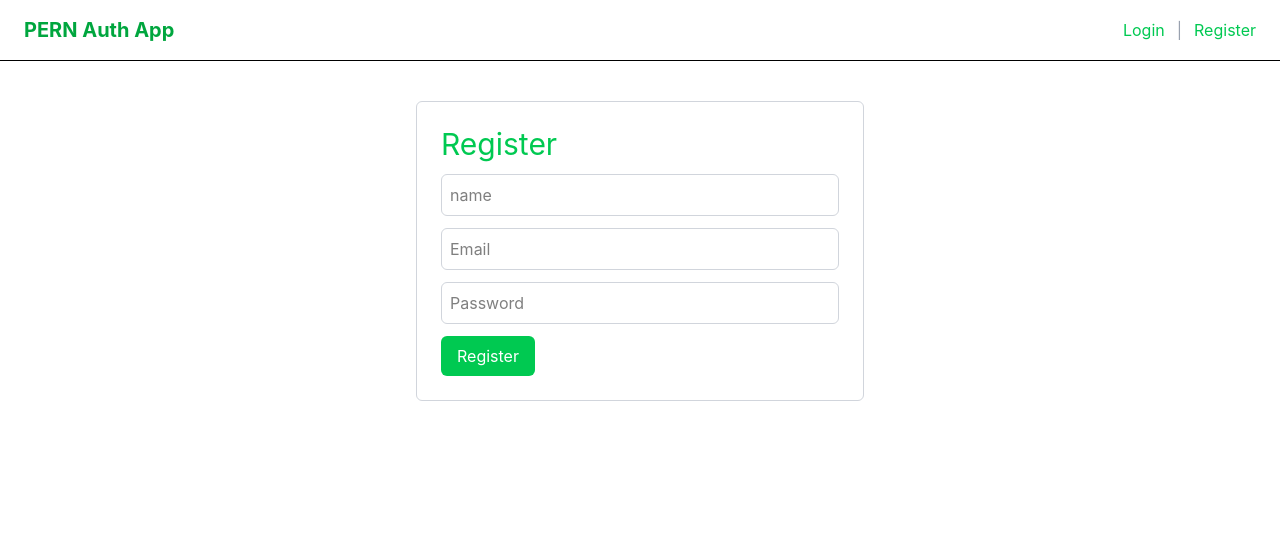
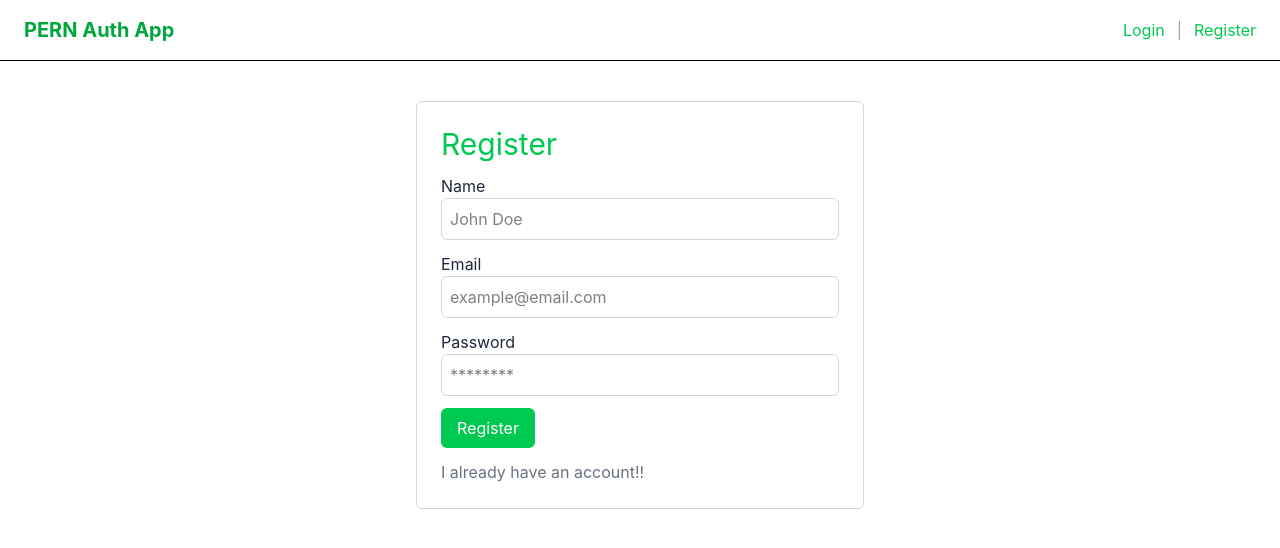
Before and after one commit to sakibdeveloper999/PERN-login-and-register, a React (Vite) app in the folder frontend/: page /register in a window 1280 px wide. Shown: the top 548 px of the page. Built offline with nearby package versions, Linux system fonts and the light colour scheme; no server answers.

Commit message:
Update: optimize register form

```diff
--- a/frontend/src/pages/Register.jsx
+++ b/frontend/src/pages/Register.jsx
@@ -4,72 +4,121 @@ import { useNavigate } from 'react-router-dom'
 
 const Register = ({ setUser }) => {
     const [form, setForm] = useState({
+        name: "",
         email: "",
         password: ""
     });
 
-    const [error, setError] = useState("")
+    const [error, setError] = useState("");
     const navigate = useNavigate();
 
     const handleSubmit = async (e) => {
         e.preventDefault();
-        try{
-            const res = await axios.post("http://localhost:5000/api/auth/register", form);
+
+        try {
+            const res = await axios.post(
+                "http://localhost:5000/api/auth/register",
+                form
+            );
+
             setUser(res.data);
             navigate("/");
-        }catch(error){
-            setError("Invalid email or password");
+        } catch (error) {
+            setError("Registration failed");
             console.error("Register error:", error);
         }
     };
 
     return (
-        <div className='max-w-md mx-auto mt-10 p-6 border border-gray-300 rounded-md'>
-            <h2 className='text-3xl mb-3 align-center text-green-500' >Register</h2>
-            {error && <p className='text-red-500 mb-3'>{error}</p>}
+        <div className="max-w-md mx-auto mt-10 p-6 border border-gray-300 rounded-md">
+            <h2 className="text-3xl mb-3 text-green-500">
+                Register
+            </h2>
+
+            {error && (
+                <p className="text-red-500 mb-3">
+                    {error}
+                </p>
+            )}
+
             <form onSubmit={handleSubmit}>
+
+                <label htmlFor="name" className="text-gray-800">
+                    Name
+                </label>
                 <input
+                    id="name"
+                    name="name"
                     type="text"
-                    placeholder='name'
+                    placeholder="John Doe"
+                    autoComplete="name"
                     required
                     value={form.name}
                     className="border border-gray-300 rounded-md p-2 w-full mb-3"
-                    onChange={
-                        (e) => setForm(
-                            { ...form, name: e.target.value }
-                           )
-                       }
+                    onChange={(e) =>
+                        setForm({
+                            ...form,
+                            name: e.target.value
+                        })
+                    }
                 />
+
+                <label htmlFor="email" className="text-gray-800">
+                    Email
+                </label>
                 <input
+                    id="email"
+                    name="email"
                     type="email"
-                    placeholder='Email'
+                    placeholder="example@email.com"
+                    autoComplete="email"
                     required
                     value={form.email}
                     className="border border-gray-300 rounded-md p-2 w-full mb-3"
-                    onChange={
-                        (e) => setForm(
-                            { ...form, email: e.target.value }
-                           )
-                       }
+                    onChange={(e) =>
+                        setForm({
+                            ...form,
+                            email: e.target.value
+                        })
+                    }
                 />
+
+                <label htmlFor="password" className="text-gray-800">
+                    Password
+                </label>
                 <input
+                    id="password"
+                    name="password"
                     type="password"
-                    placeholder='Password'
+                    placeholder="********"
+                    autoComplete="new-password"
                     required
                     value={form.password}
                     className="border border-gray-300 rounded-md p-2 w-full mb-3"
-                    onChange={
-                        (e) => setForm(
-                            { ...form, password: e.target.value }
-                           )
-                       }
+                    onChange={(e) =>
+                        setForm({
+                            ...form,
+                            password: e.target.value
+                        })
+                    }
                 />
-                <button type="submit" className="bg-green-500 text-white py-2 px-4 rounded-md hover:bg-green-600">
+
+                <button
+                    type="submit"
+                    className="bg-green-500 text-white py-2 px-4 rounded-md hover:bg-green-600"
+                >
                     Register
                 </button>
+
+                <p
+                    onClick={() => navigate("/login")}
+                    className="cursor-pointer mt-3 text-gray-500"
+                >
+                    I already have an account!!
+                </p>
             </form>
         </div>
-    )
-}
+    );
+};
 
-export default Register
+export default Register;
```
